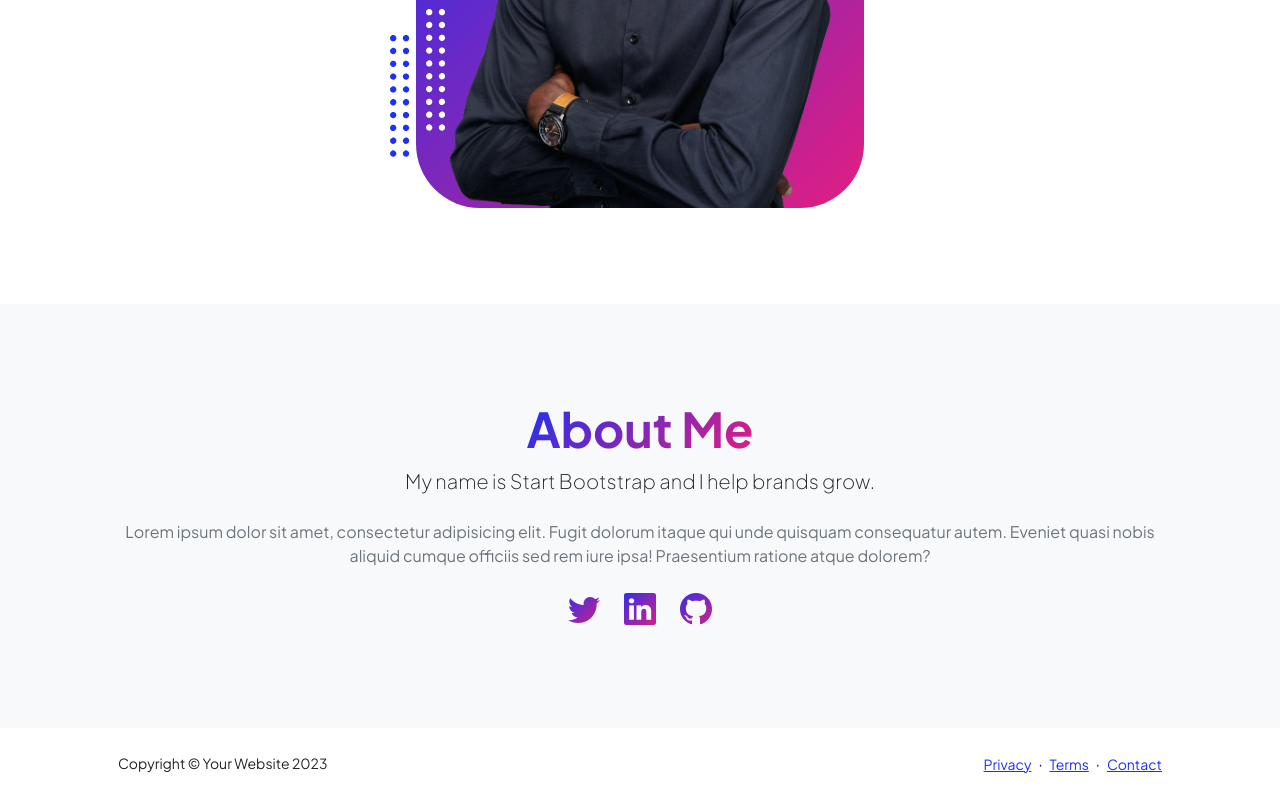
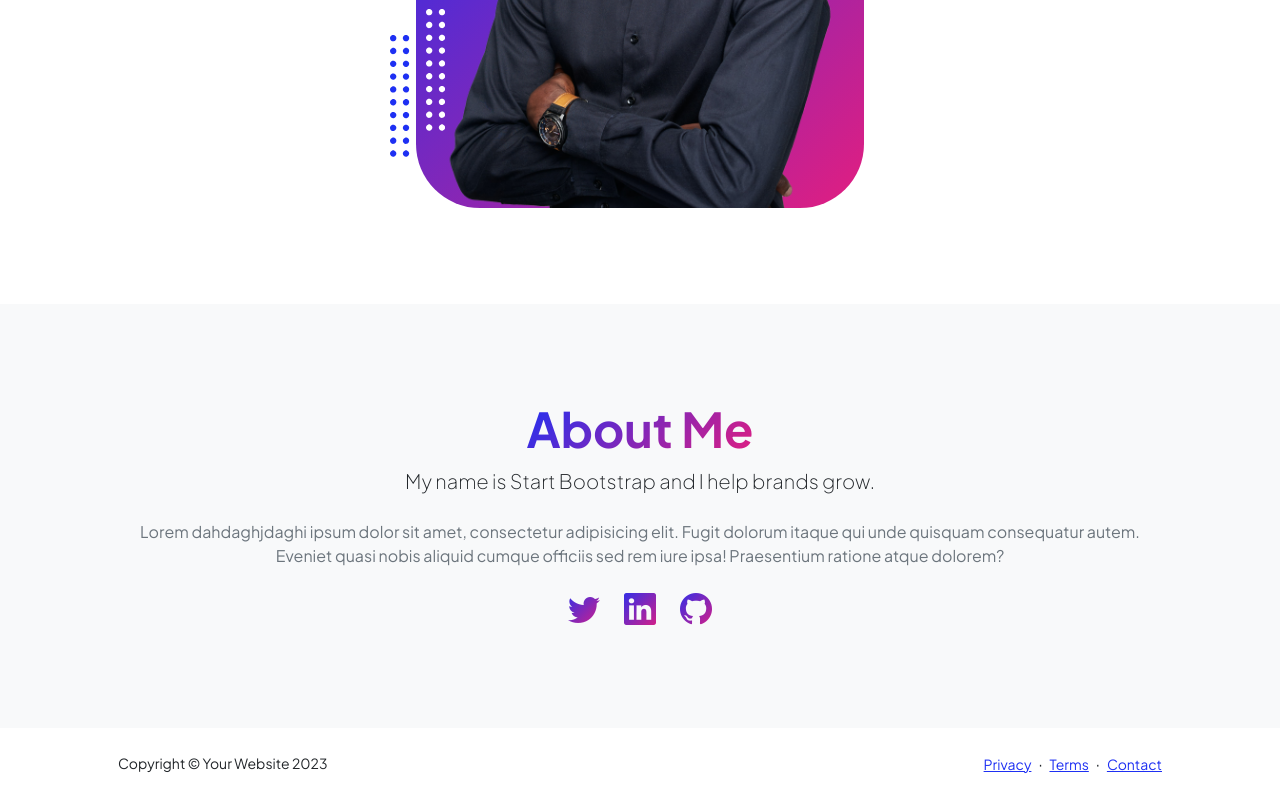
Before and after one commit to dlumbrer/cooking-blog, a plain HTML site: page index.html in a window 1280 px wide. Shown: the part 761-1561 px from the top of the page. Drawn offline with nearby package versions, Linux system fonts and the light colour scheme.

Commit message:
prueba commit

```diff
--- a/index.html
+++ b/index.html
@@ -183,7 +183,7 @@
                             <div class="text-center my-5">
                                 <h2 class="display-5 fw-bolder"><span class="text-gradient d-inline">About Me</span></h2>
                                 <p class="lead fw-light mb-4">My name is Start Bootstrap and I help brands grow.</p>
-                                <p class="text-muted">Lorem ipsum dolor sit amet, consectetur adipisicing elit. Fugit dolorum itaque qui unde quisquam consequatur autem. Eveniet quasi nobis aliquid cumque officiis sed rem iure ipsa! Praesentium ratione atque dolorem?</p>
+                                <p class="text-muted">Lorem dahdaghjdaghi ipsum dolor sit amet, consectetur adipisicing elit. Fugit dolorum itaque qui unde quisquam consequatur autem. Eveniet quasi nobis aliquid cumque officiis sed rem iure ipsa! Praesentium ratione atque dolorem?</p>
                                 <div class="d-flex justify-content-center fs-2 gap-4">
                                     <a class="text-gradient" href="#!"><i class="bi bi-twitter"></i></a>
                                     <a class="text-gradient" href="#!"><i class="bi bi-linkedin"></i></a>
```
